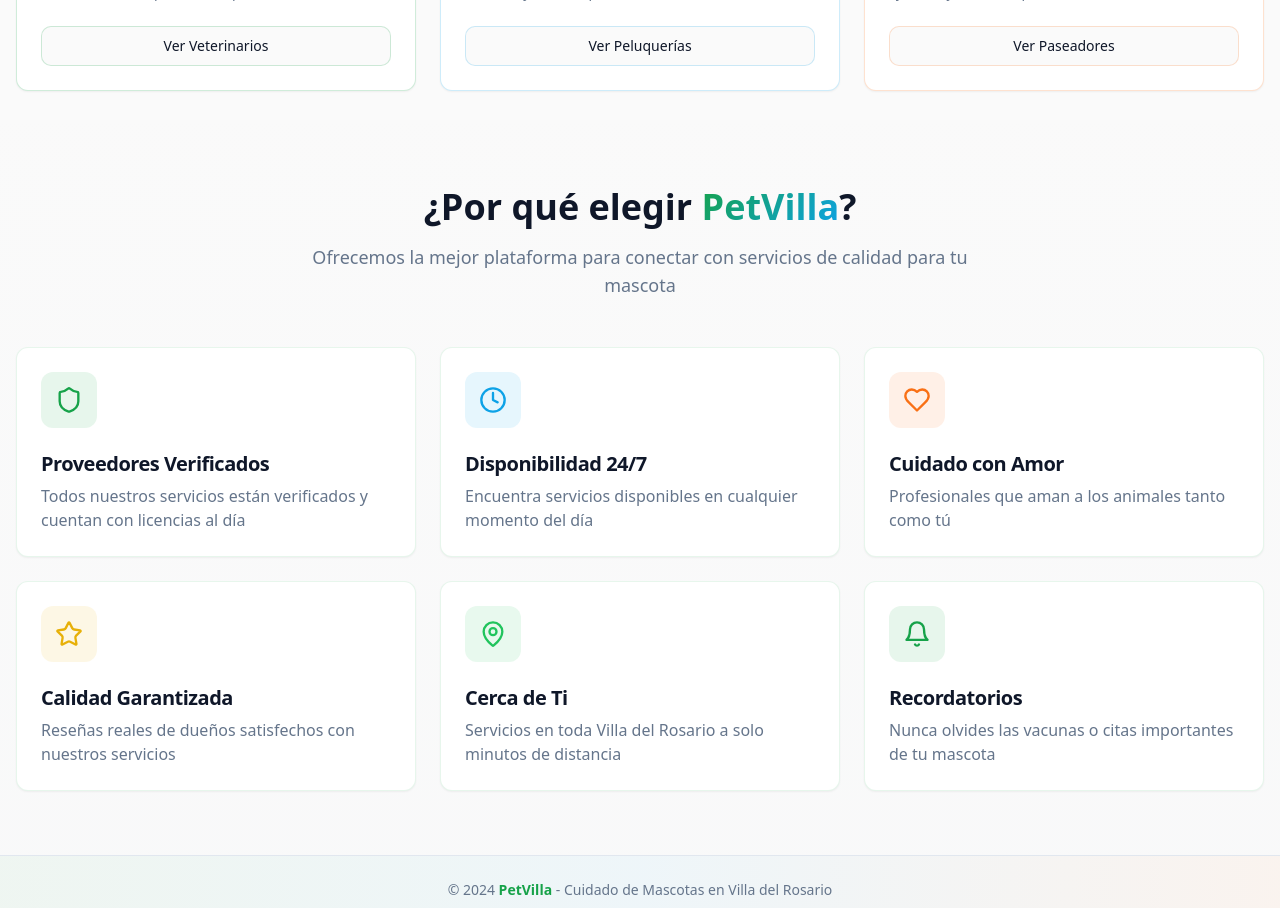
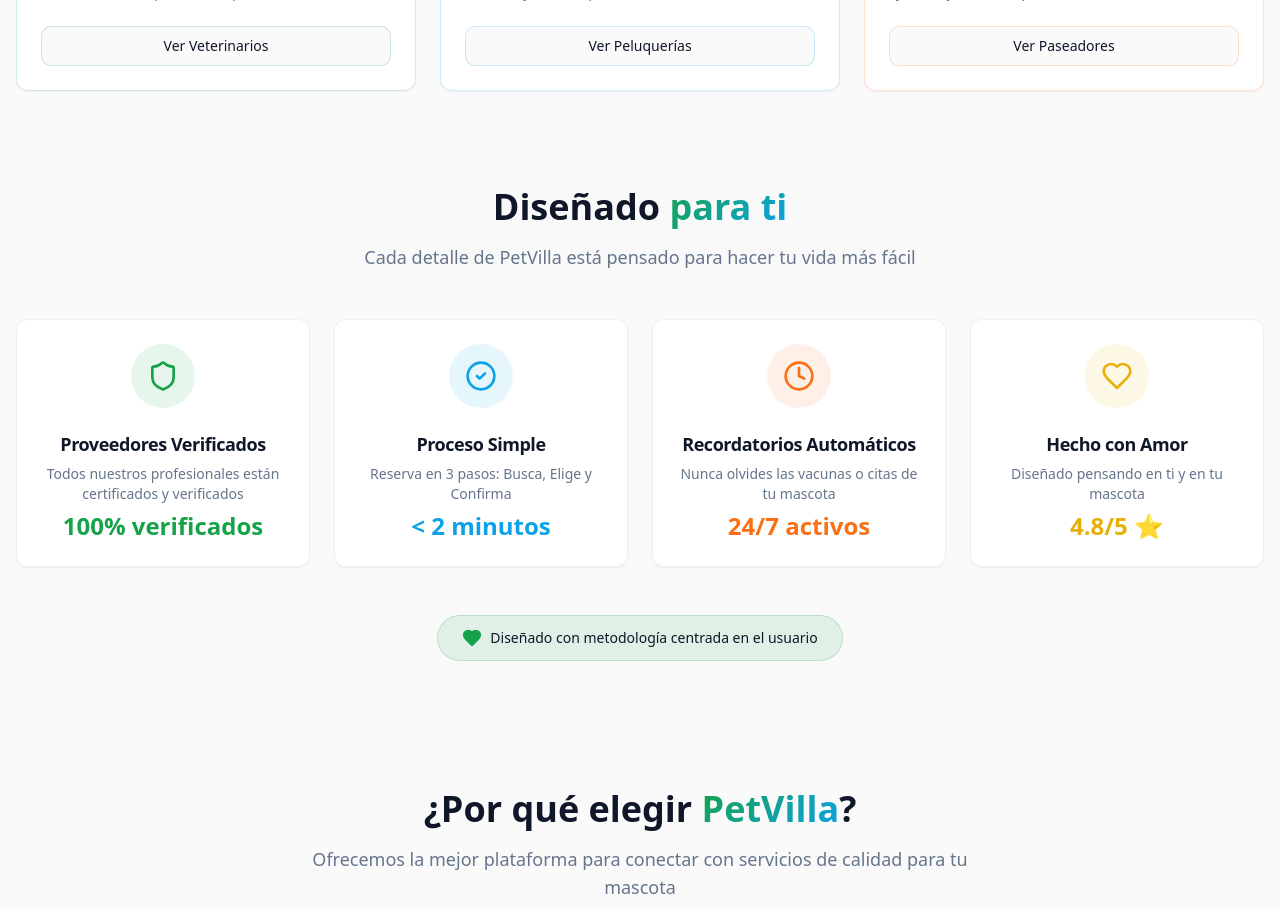
Before and after one commit to zvMateo/PetVilla, a React (Vite) app: page / in a window 1280 px wide. Shown: the part 1200-2108 px from the top of the page. Built offline with nearby package versions, Linux system fonts and the light colour scheme.

Commit message:
feat: agregar sección "Por qué elegirnos" basada en investigación UX y diseño centrado en el usuario

```diff
--- /dev/null
+++ b/src/components/WhyChooseUs.tsx
@@ -0,0 +1,87 @@
+import { CheckCircle2, Shield, Clock, Heart } from 'lucide-react'
+import { Card, CardDescription, CardHeader, CardTitle } from '@/components/ui/card'
+
+export function WhyChooseUs() {
+  const reasons = [
+    {
+      icon: Shield,
+      title: 'Proveedores Verificados',
+      description: 'Todos nuestros profesionales están certificados y verificados',
+      stat: '100% verificados',
+      color: 'text-primary',
+      bgColor: 'bg-primary/10',
+    },
+    {
+      icon: CheckCircle2,
+      title: 'Proceso Simple',
+      description: 'Reserva en 3 pasos: Busca, Elige y Confirma',
+      stat: '< 2 minutos',
+      color: 'text-secondary',
+      bgColor: 'bg-secondary/10',
+    },
+    {
+      icon: Clock,
+      title: 'Recordatorios Automáticos',
+      description: 'Nunca olvides las vacunas o citas de tu mascota',
+      stat: '24/7 activos',
+      color: 'text-accent',
+      bgColor: 'bg-accent/10',
+    },
+    {
+      icon: Heart,
+      title: 'Hecho con Amor',
+      description: 'Diseñado pensando en ti y en tu mascota',
+      stat: '4.8/5 ⭐',
+      color: 'text-warning',
+      bgColor: 'bg-warning/10',
+    },
+  ]
+
+  return (
+    <section className="py-16 bg-muted/30">
+      <div className="container mx-auto px-4">
+        <div className="text-center mb-12">
+          <h2 className="text-3xl md:text-4xl font-bold mb-4">
+            Diseñado <span className="text-gradient">para ti</span>
+          </h2>
+          <p className="text-muted-foreground text-lg max-w-2xl mx-auto">
+            Cada detalle de PetVilla está pensado para hacer tu vida más fácil
+          </p>
+        </div>
+
+        <div className="grid grid-cols-1 md:grid-cols-2 lg:grid-cols-4 gap-6">
+          {reasons.map((reason, index) => (
+            <Card
+              key={index}
+              className="text-center border-primary/10 hover:border-primary/30 transition-all hover:shadow-lg animate-slide-up"
+              style={{ animationDelay: `${index * 100}ms` }}
+            >
+              <CardHeader>
+                <div className={`w-16 h-16 rounded-full ${reason.bgColor} flex items-center justify-center mx-auto mb-4`}>
+                  <reason.icon className={`h-8 w-8 ${reason.color}`} />
+                </div>
+                <CardTitle className="text-lg mb-2">{reason.title}</CardTitle>
+                <CardDescription className="text-sm mb-4">
+                  {reason.description}
+                </CardDescription>
+                <div className={`text-2xl font-bold ${reason.color}`}>
+                  {reason.stat}
+                </div>
+              </CardHeader>
+            </Card>
+          ))}
+        </div>
+
+        {/* User-Centered Design Badge */}
+        <div className="mt-12 text-center">
+          <div className="inline-flex items-center gap-2 px-6 py-3 bg-primary/10 rounded-full border border-primary/20">
+            <Heart className="h-5 w-5 text-primary fill-primary" />
+            <span className="text-sm font-medium">
+              Diseñado con metodología centrada en el usuario
+            </span>
+          </div>
+        </div>
+      </div>
+    </section>
+  )
+}
--- a/src/pages/Home.tsx
+++ b/src/pages/Home.tsx
@@ -11,6 +11,7 @@
 import { Input } from "@/components/ui/input";
 import { Badge } from "@/components/ui/badge";
 import { FeaturesSection } from "@/components/FeaturesSection";
+import { WhyChooseUs } from "@/components/WhyChooseUs";
 import { mockServices } from "@/data/mockServices";
 
 export function Home() {
@@ -243,6 +244,9 @@
         </section>
       </div>
 
+      {/* Why Choose Us - UX Research Based */}
+      <WhyChooseUs />
+
       {/* Features Section */}
       <FeaturesSection />
     </div>
```
Also changed, not shown: 2 other files (tests, documents, lock files or other folders).
